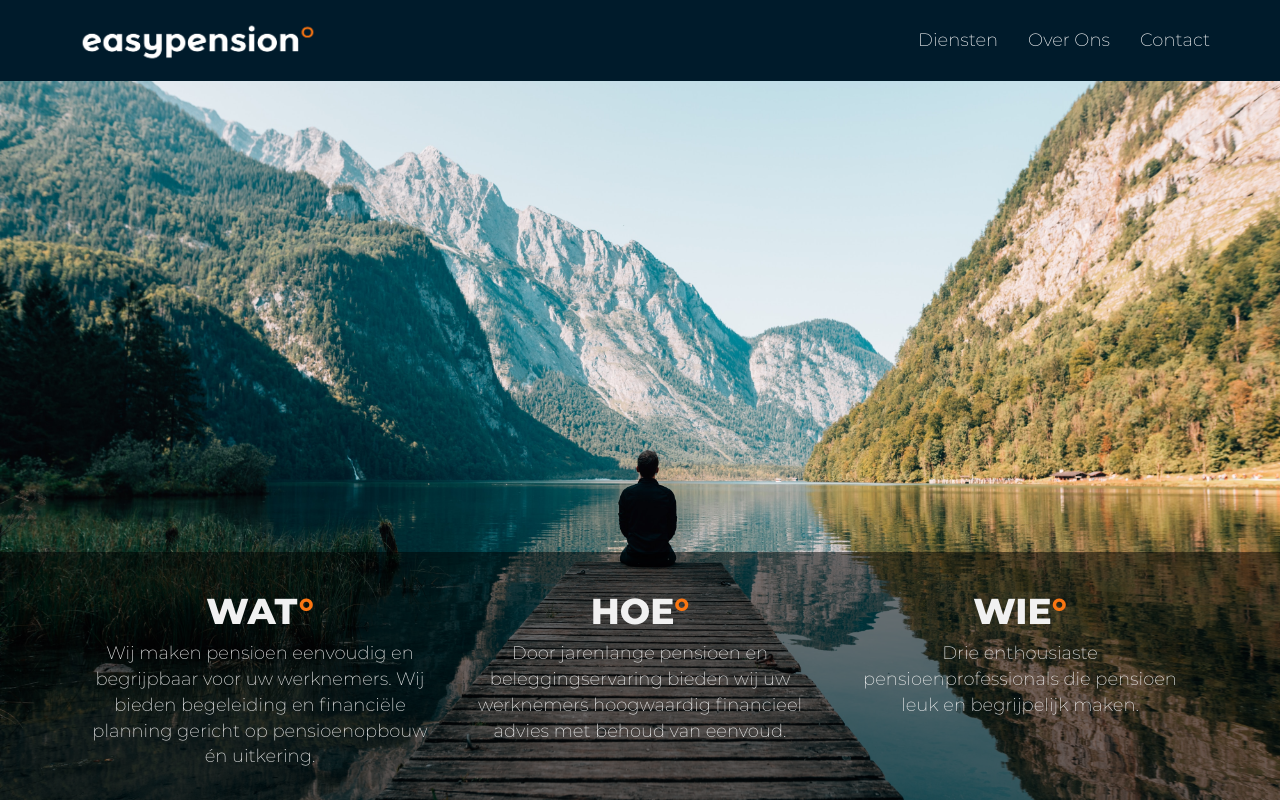
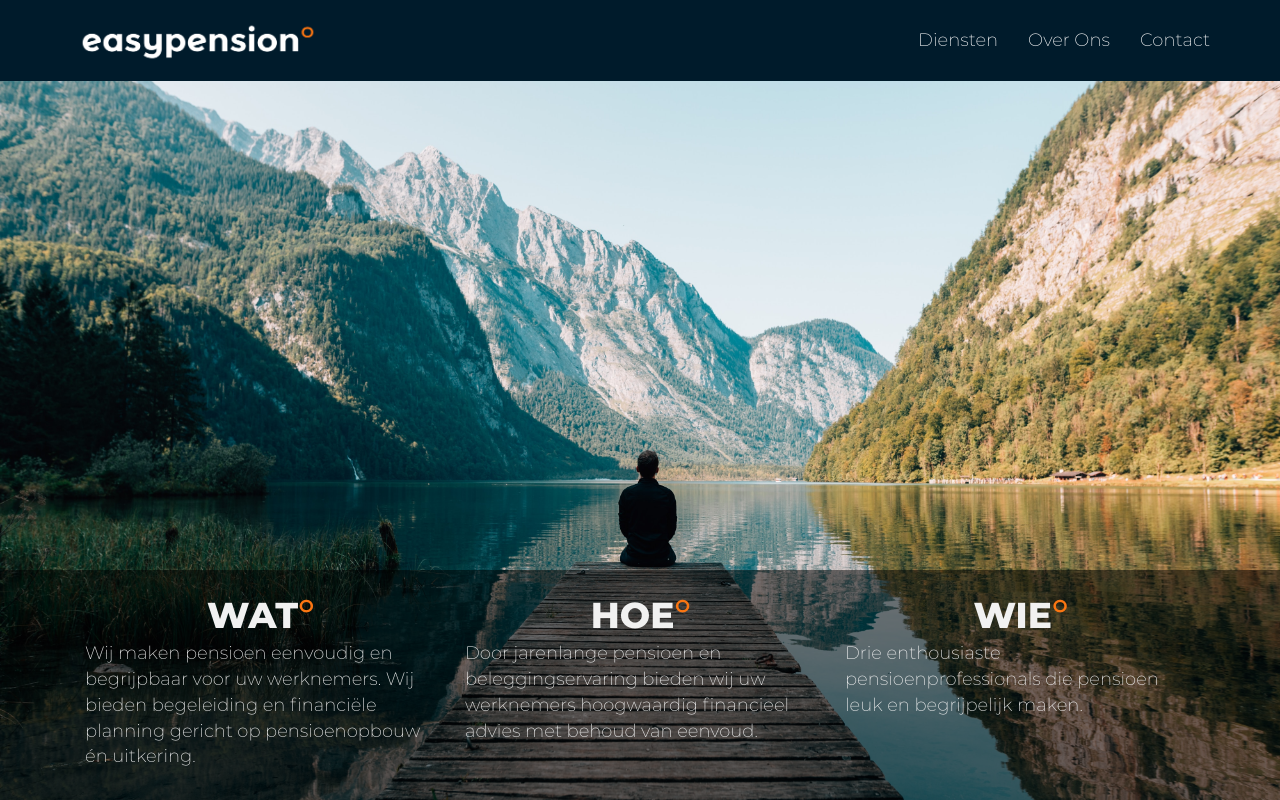
Before and after one commit to IvoJongmans/EasyPension, a PHP site: page /index.html in a window 1280 px wide. Run offline with PHP 8.4, Linux system fonts and the light colour scheme.

Commit message:
changed text and celsius

```diff
--- a/index.css
+++ b/index.css
@@ -41,9 +41,17 @@
     font-family: 'MontserratEB', sans-serif;
 }
 
+.title {
+    font-family: 'MontserratEB', sans-serif;
+    font-weight: bolder;
+    font-size: 2em;
+}
+
 .celsius {
     color: #FB7612;
-    font-family: 'MontserratEB', sans-serif;
+    font-size: 2em;
+    font-weight: 700;
+    /* font-family: 'MontserratEB', sans-serif;  */
 }
 
 @media only screen and (max-width:767px) {
--- a/index.html
+++ b/index.html
@@ -55,21 +55,21 @@
         <div class="content">
 
             <div class="container centercontent">
-                <div class="col-sm-4">
-                    <h1 class="text-center" style="font-weight: bolder">WAT<span class="celsius">°</span></h1>
-                    <p class="text-center">Wij maken pensioen eenvoudig en begrijpbaar voor uw werknemers. Wij bieden begeleiding en
+                <div class="col-sm-4 text-center">
+                    <span class="title">WAT</span><span class="celsius">º</span>
+                    <p class="text-left">Wij maken pensioen eenvoudig en begrijpbaar voor uw werknemers. Wij bieden begeleiding en
                         financiële planning gericht op pensioenopbouw én uitkering.
                     </p>
                 </div>
-                <div class="col-sm-4">
-                    <h1 class="text-center" style="font-weight: bolder">HOE<span class="celsius">°</span></h1>
-                    <p class="text-center">Door jarenlange pensioen en beleggingservaring bieden wij uw werknemers hoogwaardig financieel advies met
+                <div class="col-sm-4 text-center">
+                    <span class="title">HOE</span><span class="celsius">º</span>
+                    <p class="text-left">Door jarenlange pensioen en beleggingservaring bieden wij uw werknemers hoogwaardig financieel advies met
                         behoud van eenvoud.
                     </p>
                 </div>
-                <div class="col-sm-4">
-                    <h1 class="text-center" style="font-weight: bolder">WIE<span class="celsius">°</span></h1>
-                    <p class="text-center">Drie enthousiaste pensioenprofessionals die pensioen leuk en begrijpelijk maken.
+                <div class="col-sm-4 text-center">
+                    <span class="title">WIE</span><span class="celsius">º</span>
+                    <p class="text-left">Drie enthousiaste pensioenprofessionals die pensioen leuk en begrijpelijk maken.
                     </p>
                 </div>
             </div>
```
